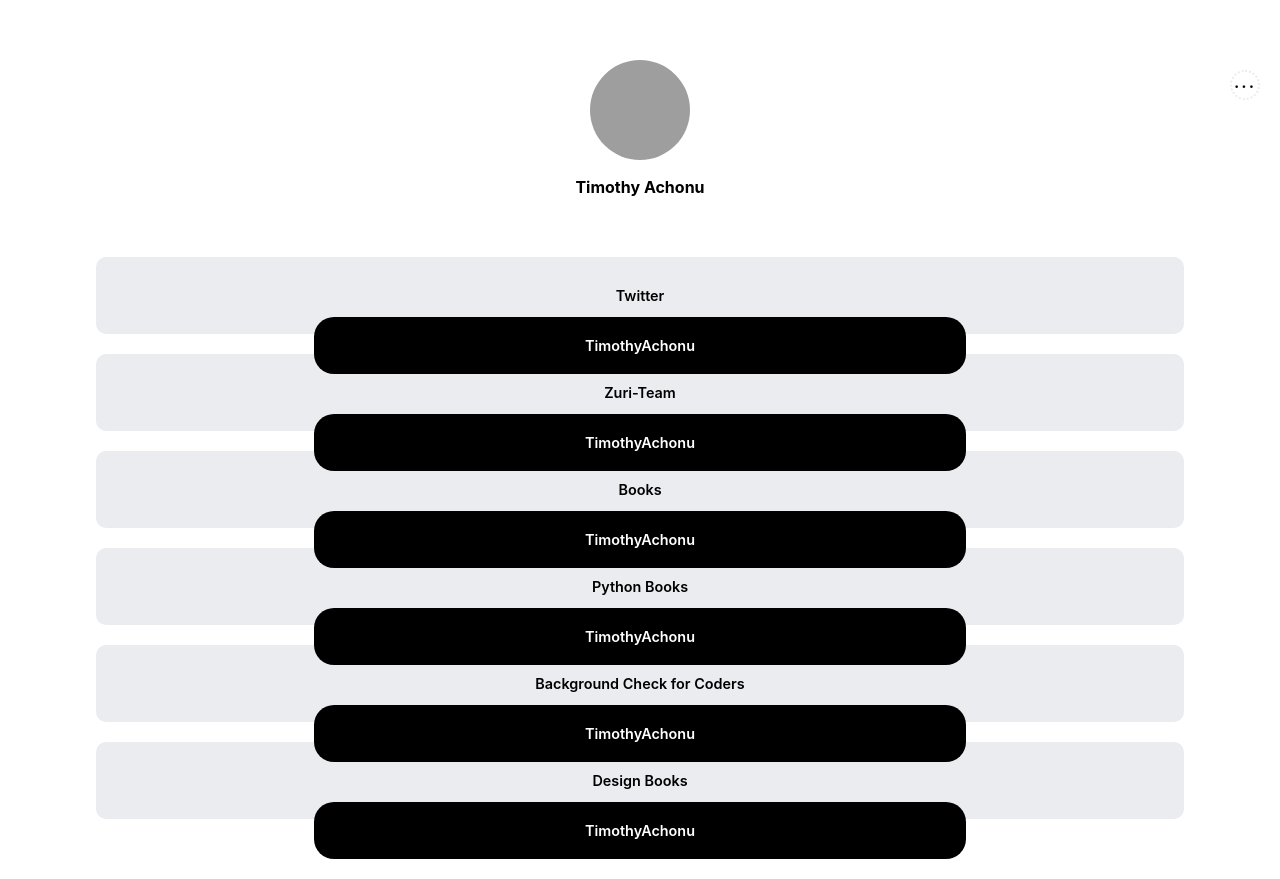
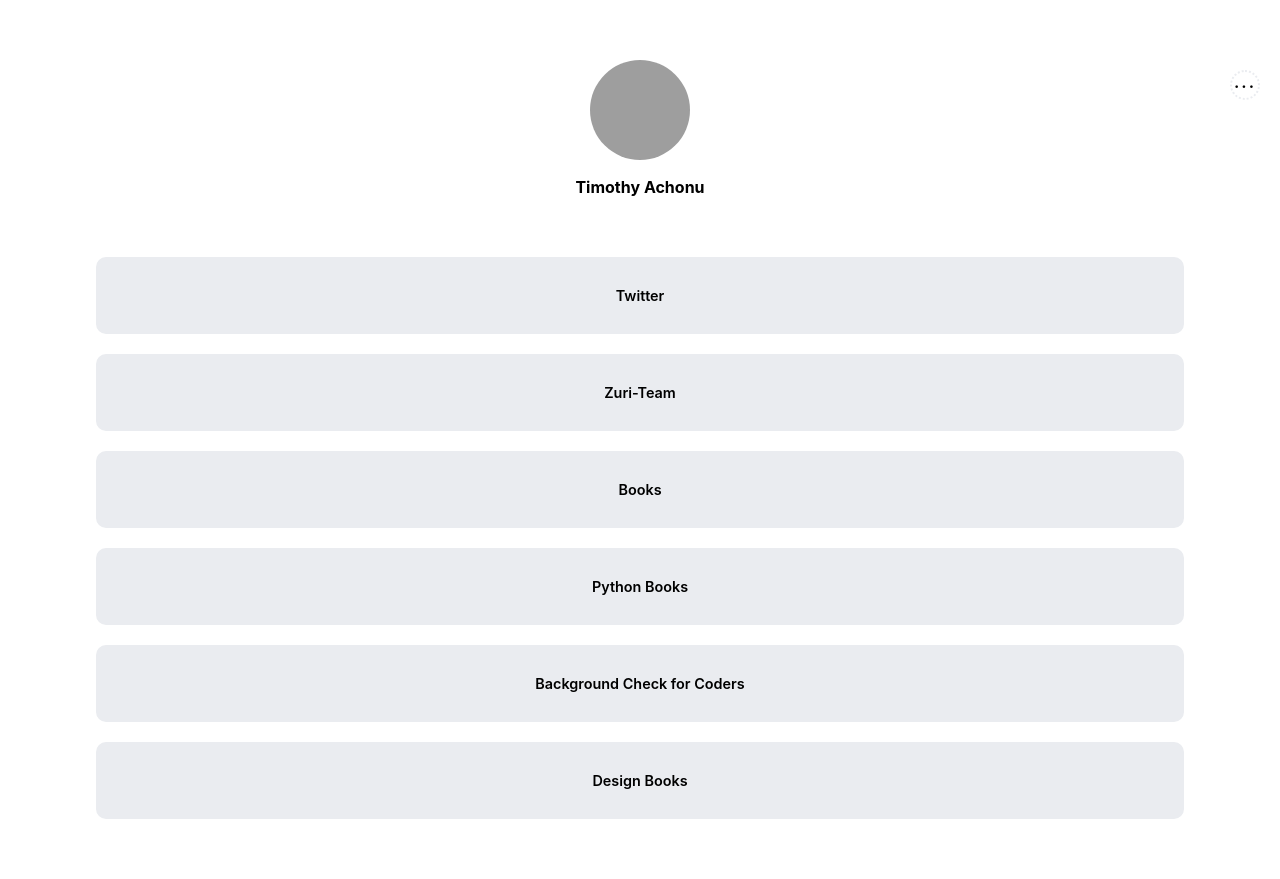
Before and after one commit to Timothy-Achonu/HNG-STAGE-ONE, a React (Create React App) app: page / in a window 1280 px wide. Built offline with nearby package versions, Linux system fonts and the light colour scheme; grey boxes are pictures that could not be loaded.

Commit message:
adding some styles to the subtext

```diff
--- a/src/App.css
+++ b/src/App.css
@@ -84,14 +84,19 @@
 
 .display-none {
   position: absolute;
-  /* display: none; */
-  background-color: #000;
+  display: none;
+  background-color: hsla(0, 0%, 0%, 0.7);
   color: white;
   top: 50px;
-  width: 60%;
+  width: 80%;
   margin: auto;
-  margin-top: 10px;
-  padding: 20px;
+  margin-bottom: 20px;
+  padding: 10px;
   z-index: 1;
   border-radius: 20px;
+  font-weight: bold;
 }
+
+a:hover .display-none {
+  display: block;
+}
--- a/src/App.js
+++ b/src/App.js
@@ -20,23 +20,30 @@
         </a>
         <a href="https://training.zuri.team/" id="btn__zuri">
           Zuri-Team
-          <span className="display-none">TimothyAchonu</span>
+          <span className="display-none">Zuri Training team</span>
         </a>
         <a href="http://books.zuri.team" id="books">
           Books
-          <span className="display-none">TimothyAchonu</span>
+          <span className="display-none">
+            This is where you would find books about design and coding.
+          </span>
         </a>
         <a href="https://books.zuri.team/python-for-beginners?ref_id=TIMOTHY Achonu" id="book__python">
           Python Books
-          <span className="display-none">TimothyAchonu</span>
+          <span className="display-none">Buy easy to understand and
+          detailed books on python.
+          </span>
         </a>
         <a href="https://training.zuri.team/" id="pitch">
           Background Check for Coders
-          <span className="display-none">TimothyAchonu</span>
+          <span className="display-none">
+            We offer the best software for Background check. It's easy to use,
+            fast and reliable.
+          </span>
         </a>
         <a href="https://books.zuri.team/design-rules" id="book__design">
            Design Books
-           <span className="display-none">TimothyAchonu</span>
+           <span className="display-none">Get the best design books</span>
         </a>
       </div>
     </div>
```
